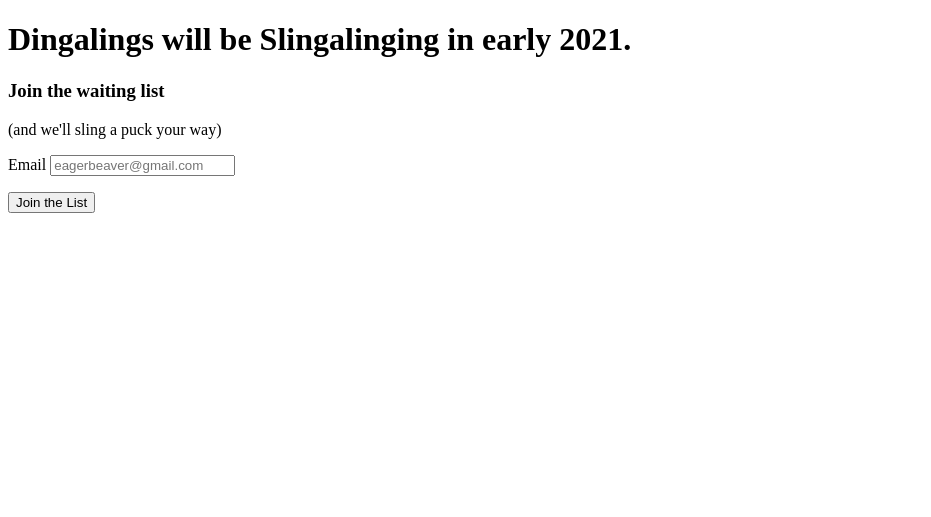
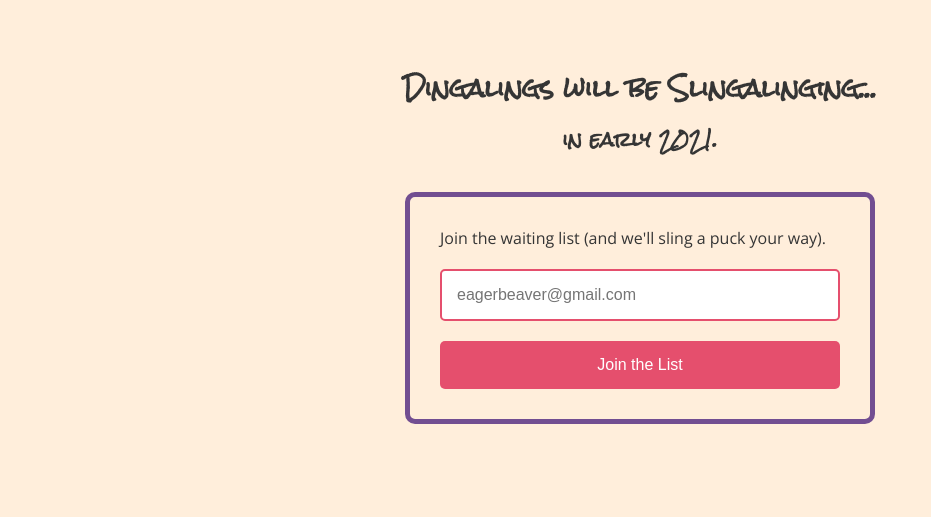
Before and after one commit to JKring/slingaling, a Gatsby site: page / in a window 1280 px wide. Shown: the whole page, without its empty margins (0-931 px from the left). Built offline with nearby package versions, Linux system fonts and the light colour scheme; Gatsby itself is replaced by a stand-in of ours.

Commit message:
styling, fonts, and success page

```diff
--- a/gatsby-config.js
+++ b/gatsby-config.js
@@ -13,34 +13,10 @@ module.exports = {
       options: {
         shopName: 'slingaling-dingaling',
         accessToken: process.env.GATSBY_SHOPIFY_ACCESS_TOKEN,
-        // Set the API version you want to use. For a list of available API versions,
-        // see: https://help.shopify.com/en/api/storefront-api/reference/queryroot
-        // Defaults to 2019-07
         apiVersion: '2020-01',
-
-        // Set verbose to true to display a verbose output on `npm run develop`
-        // or `npm run build`. This prints which nodes are being fetched and how
-        // much time was required to fetch and process the data.
-        // Defaults to true.
         verbose: true,
-
-        // Number of records to fetch on each request when building the cache
-        // at startup. If your application encounters timeout errors during
-        // startup, try decreasing this number.
         paginationSize: 250,
-
-        // List of collections you want to fetch.
-        // Possible values are: 'shop' and 'content'.
-        // Defaults to ['shop', 'content'].
         includeCollections: ['shop', 'content'],
-
-        // Allow overriding the default queries
-        // This allows you to include/exclude extra fields when sourcing nodes
-        // Available keys are: articles, blogs, collections, products, shopPolicies, and pages
-        // Queries need to accept arguments for first and after
-        // You will need to include all the fields you want available for a
-        // specific key. View the `shopifyQueries Defaults` section below for a
-        // full list of keys and fields.
         shopifyQueries: {
           products: `
             query GetProducts($first: Int!, $after: String) {
@@ -59,6 +35,13 @@ module.exports = {
           `,
         },
       },
+    },
+    {
+      resolve: `gatsby-plugin-google-fonts`,
+      options: {
+        fonts: ['Rock Salt', 'Open Sans'],
+        display: 'swap'
+      }
     },
     'gatsby-plugin-styled-components',
     {
--- a/package.json
+++ b/package.json
@@ -21,6 +21,7 @@
     "gatsby": "^2.26.1",
     "gatsby-image": "^2.8.0",
     "gatsby-plugin-google-analytics": "^2.8.0",
+    "gatsby-plugin-google-fonts": "^1.0.1",
     "gatsby-plugin-react-helmet": "^3.7.0",
     "gatsby-plugin-sharp": "^2.11.2",
     "gatsby-plugin-sitemap": "^2.9.0",
--- /dev/null
+++ b/src/components/layout.css
@@ -0,0 +1,81 @@
+html,
+body,
+body div,
+span,
+object,
+iframe,
+h1,
+h2,
+h3,
+h4,
+h5,
+h6,
+p,
+blockquote,
+pre,
+abbr,
+address,
+cite,
+code,
+del,
+dfn,
+em,
+img,
+ins,
+kbd,
+q,
+samp,
+small,
+strong,
+sub,
+sup,
+var,
+b,
+i,
+dl,
+dt,
+dd,
+ol,
+ul,
+li,
+fieldset,
+form,
+label,
+legend,
+table,
+caption,
+tbody,
+tfoot,
+thead,
+tr,
+th,
+td,
+article,
+aside,
+figure,
+footer,
+header,
+hgroup,
+menu,
+nav,
+section,
+time,
+mark,
+audio,
+video {
+  margin: 0;
+  padding: 0;
+  border: 0;
+  outline: 0;
+  vertical-align: baseline;
+  background: transparent;
+}
+
+h1,
+h2,
+h3,
+h4,
+h5,
+p {
+  color: #353535;
+}
--- /dev/null
+++ b/src/components/layout.js
@@ -0,0 +1,16 @@
+import React from 'react'
+import styled from 'styled-components'
+
+import './layout.css'
+
+const Container = styled.main`
+  margin: 0;
+  height: 100vh;
+  background-color: #FFEEDB;
+`
+
+const Layout = ({ children }) => {
+  return <Container>{children}</Container>
+}
+
+export default Layout
--- a/src/pages/index.js
+++ b/src/pages/index.js
@@ -1,20 +1,80 @@
 import * as React from 'react'
+import styled from 'styled-components'
+
+import Layout from '../components/layout'
+
+const Content = styled.section`
+  margin: 0 auto;
+  padding: 60px 20px;
+  max-width: 800px;
+`
+
+const Header = styled.h1`
+  font-family: 'Rock Salt', cursive;
+  text-align: center;
+`
+
+const Subheader = styled.h3`
+  font-family: 'Rock Salt', cursive;
+  text-align: center;
+`
+
+const Text = styled.p`
+  font-family: 'Open Sans', sans-serif;
+`
+
+const FormContainer = styled.div`
+  border: 5px solid #724E91;
+  border-radius: 10px;
+  padding: 30px;
+  max-width: 400px;
+  margin: 30px auto;
+  display: flex;
+  flex-direction: column;
+`
+
+const Form = styled.form`
+  display: flex;
+  flex-direction: column;
+`
+
+const BigInput = styled.input`
+  border: 2px solid #E54F6D;
+  border-radius: 5px;
+  font-size: 16px;
+  padding: 15px;
+  margin: 20px 0;
+  flex: 1;
+`
+
+const BigButton = styled.button`
+  background-color: #E54F6D;
+  border: none;
+  color: white;
+  padding: 15px 32px;
+  text-align: center;
+  text-decoration: none;
+  font-size: 16px;
+  cursor: pointer;
+  border-radius: 5px;
+  flex: 1;
+`
 
 const IndexPage = () => {
   return (
-    <main>
-      <h1>Dingalings will be Slingalinging in early 2021.</h1>
-      <h3>Join the waiting list</h3>
-      <p>(and we'll sling a puck your way)</p>
-      <form name='contact' method='POST' data-netlify='true'>
-        <p>
-          <label>Email <input type='email' name='email' placeholder='eagerbeaver@gmail.com' /></label>
-        </p>
-        <p>
-          <button type='submit'>Join the List</button>
-        </p>
-      </form>
-    </main>
+    <Layout>
+      <Content>
+        <Header>Dingalings will be Slingalinging...</Header>
+        <Subheader>in early 2021.</Subheader>
+        <FormContainer>
+          <Text>Join the waiting list (and we'll sling a puck your way).</Text>
+          <Form name='contact' method='POST' data-netlify='true' action='/success'>
+            <BigInput type='email' name='email' placeholder='eagerbeaver@gmail.com' />
+            <BigButton type='submit'>Join the List</BigButton>
+          </Form>
+        </FormContainer>
+      </Content>
+    </Layout>
   )
 }
 
```
Also changed, not shown: src/pages/success.js (added, +33 -0 lines), 1 other file.
